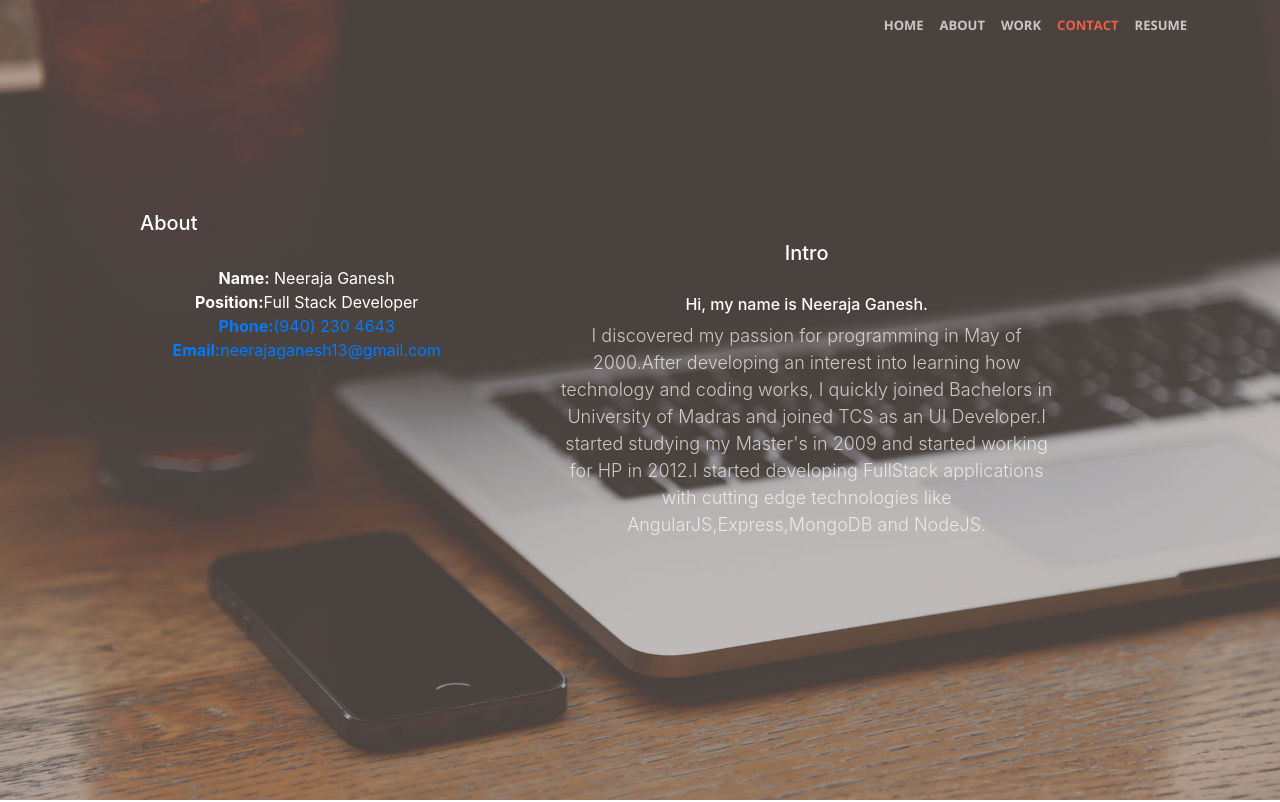
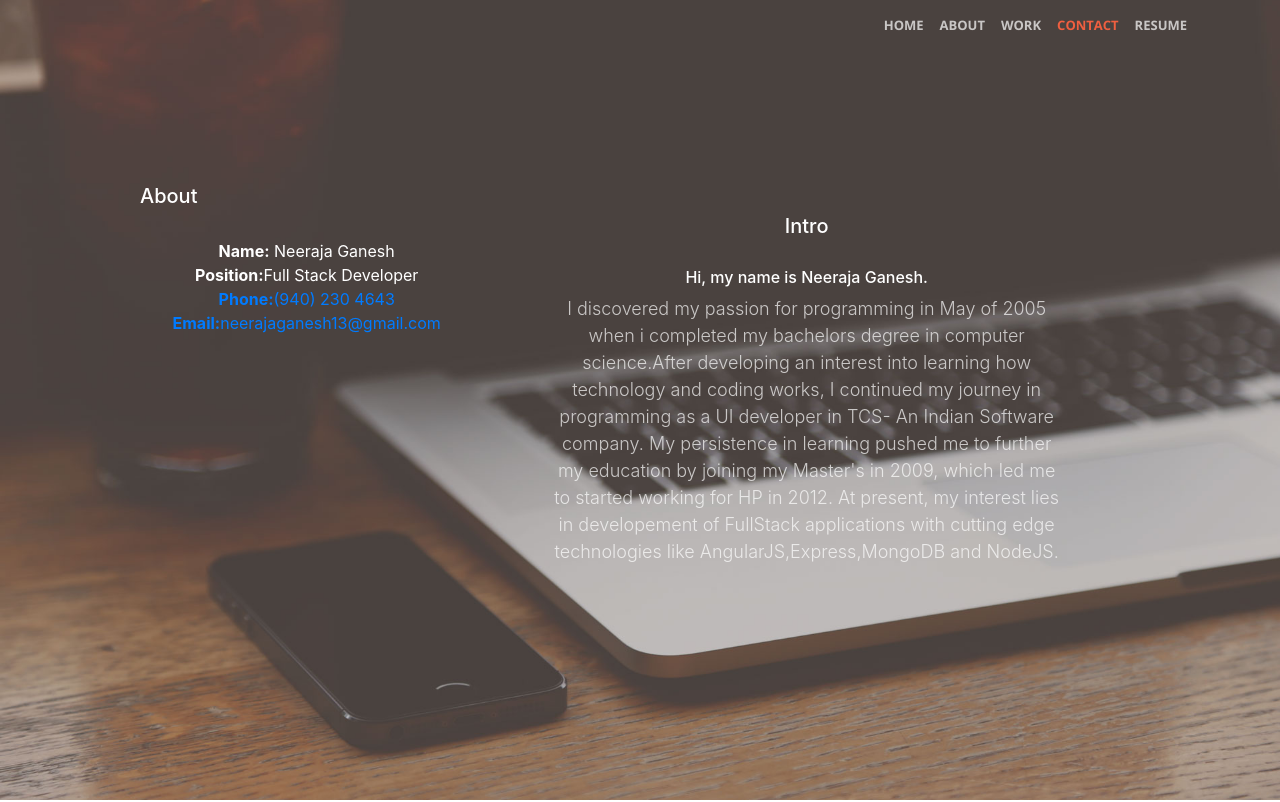
Before and after one commit to neeraja83/portfolio, a website with bundled scripts: page index.html in a window 1280 px wide. Shown: the top 802 px of the page. Built offline with nearby package versions, Linux system fonts and the light colour scheme; files whose address does not match are found by name; a web font is replaced by a local one.

Commit message:
update index.html

```diff
--- a/index.html
+++ b/index.html
@@ -100,7 +100,10 @@
                     <div class="col-sm-8 mt30-xs intro">
                         <h5>Intro</h5><br>
                         <h6>Hi, my name is Neeraja Ganesh.</h6>
-                        <p>I discovered my passion for programming in May of 2000.After developing an interest into learning how technology and coding works, I quickly joined Bachelors in University of Madras and joined TCS as an UI Developer.I started studying my Master's in 2009 and started working for HP in 2012.I started developing FullStack applications with cutting edge technologies like AngularJS,Express,MongoDB and NodeJS.
+                        <p>I discovered my passion for programming in May of 2005 when i completed my bachelors degree in computer science.After developing an interest into learning
+how technology and coding works, I continued my journey in programming as a UI developer in TCS- An Indian Software company.
+My persistence in learning pushed me to further my education by joining my Master's in 2009, which led me to started working for HP in 2012.
+At present, my interest lies in developement of FullStack applications with cutting edge technologies like AngularJS,Express,MongoDB and NodeJS.
                         </p>
                         <span class="divider"></span>
 
```
